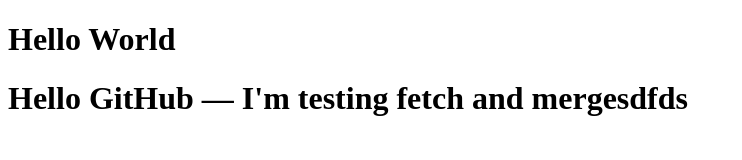
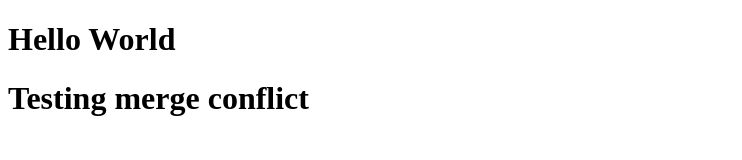
Before and after one commit to PolarProgrammer/testhtml, a plain HTML site: page index.html in a window 1280 px wide. Shown: the whole page, without its empty margins (0-742 px from the left). Drawn offline with Linux system fonts and the light colour scheme.

Commit message:
Second merge conflict test

```diff
--- a/index.html
+++ b/index.html
@@ -7,6 +7,6 @@
 </head>
 <body>
     <h1>Hello World</h1>
-    <h1>Hello GitHub — I'm testing fetch and mergesdfds</h1>
+    <h1>Testing merge conflict</h1>
 </body>
 </html>
```
